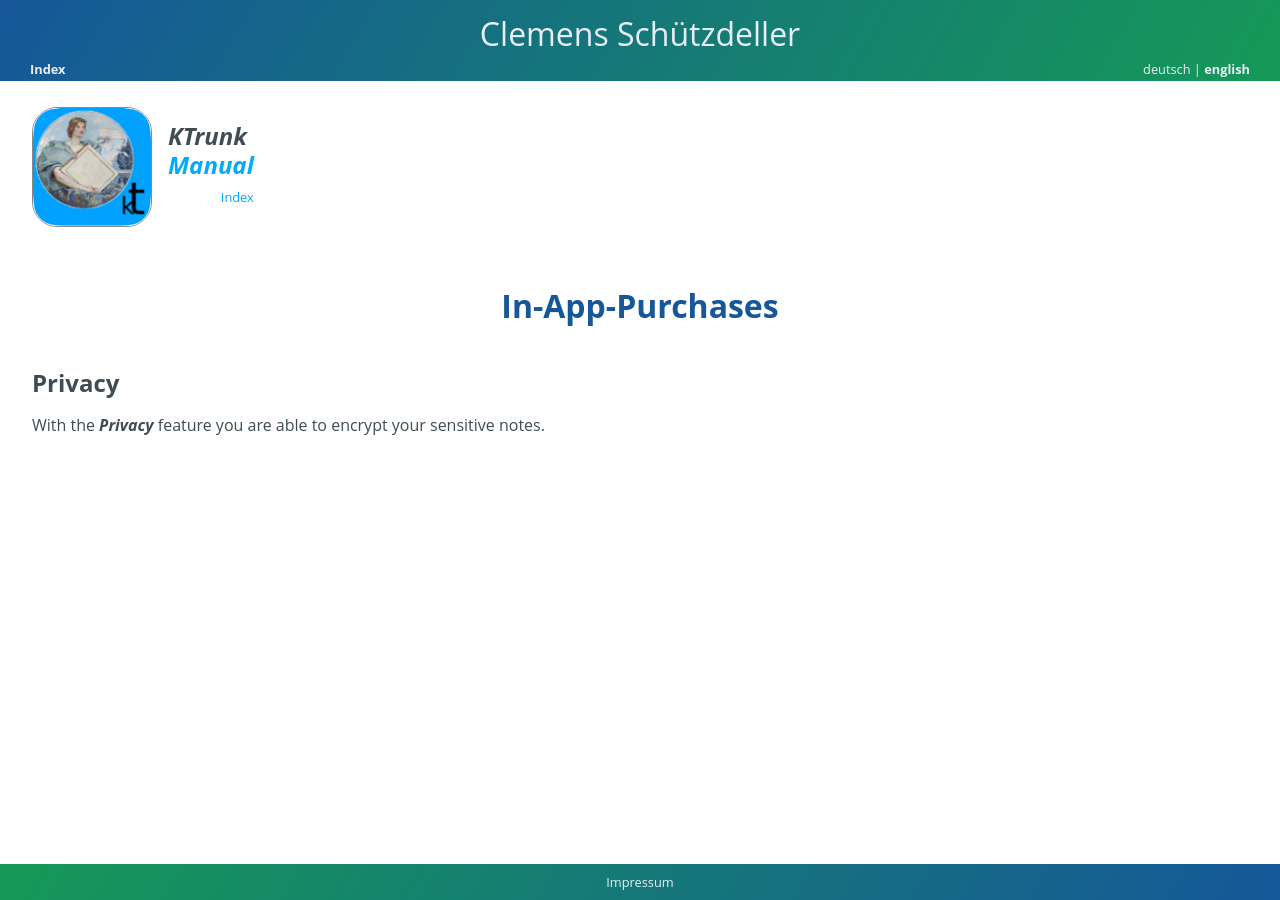
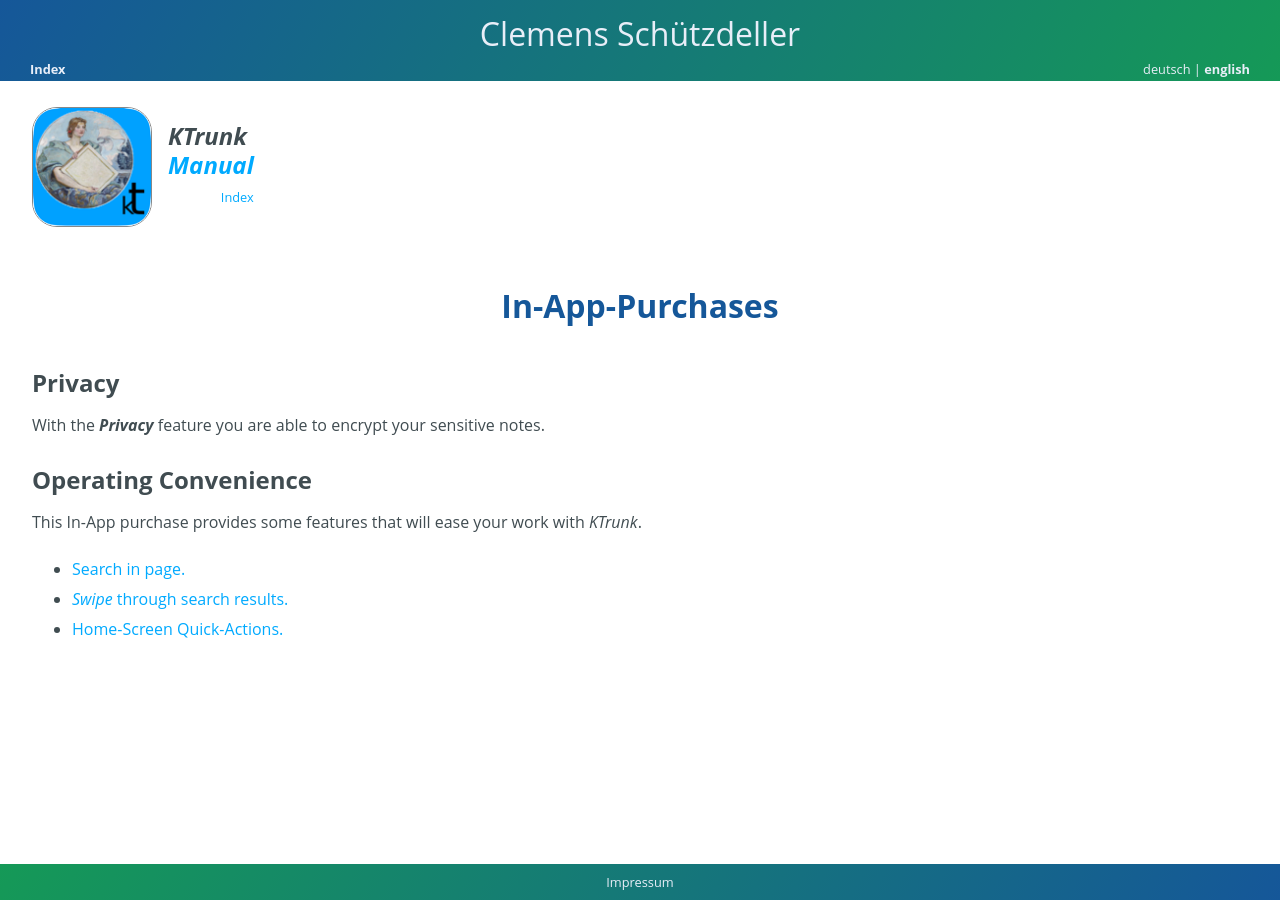
Before and after one commit to cs-LA/home, a Jekyll site: the page built from KTrunk/Manual/IAP.md, in a window 1280 px wide. Built offline with Jekyll 4.4.1, drawn with Linux system fonts in a browser that asks for light colours; our own code applies the rules of GitHub Pages for plain Markdown files.

Commit message:
Update IAP.md

```diff
--- a/KTrunk/Manual/IAP.md
+++ b/KTrunk/Manual/IAP.md
@@ -23,3 +23,29 @@
   <span class="en">With the <b><i>Privacy</i></b> feature you are able to encrypt your sensitive notes.</span>
   <span class="de">Mit dem Feature <b><i>Privatsphäre</i></b> kann man seine sensitiven Notizen verschlüsseln.</span>
 </p>
+
+
+
+<h3>
+  <span class="en">Operating Convenience</span>
+  <span class="de">Bedienungserleichterungen</span>
+</h3>
+<p>
+  <span class="en">This In-App purchase provides some features that will ease your work with <em>KTrunk</em>.</span>
+  <span class="de">Dieser In-App-Kauf stellt Erleichterungen für die Bedienung von <em>KTrunk</em> zur Verfügung.</span>
+</p>
+<ul>
+  <li>
+    <span class="en"><a href="./FurtherActions.html#SearchInPage">Search in page.</a></span>
+    <span class="de"><a href="./FurtherActions.html#SearchInPage">Auf der Seite suchen.</a></span>
+  </li>
+  <li>
+    <span class="en"><a href="./TipsAndTricks.html#SwipeSearchResults"><em>Swipe</em> through search results.</a></span>
+    <span class="de"><a href="./TipsAndTricks.html#SwipeSearchResults">Die Suchergebnisse mit <em>Streichgesten</em> durchblättern.</a></span>
+  </li>
+  <li>
+    <span class="en"><a href="./TipsAndTricks.html#HomeScreenQuickActions">Home-Screen Quick-Actions.</a></span>
+    <span class="de"><a href="./TipsAndTricks.html#HomeScreenQuickActions">Schnell-Aktionen vom Startbildschirm aus.</a></span>
+  </li>
+</ul>
+<p>
```
